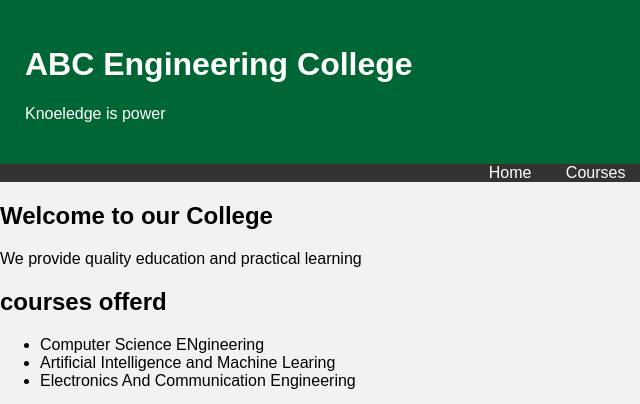
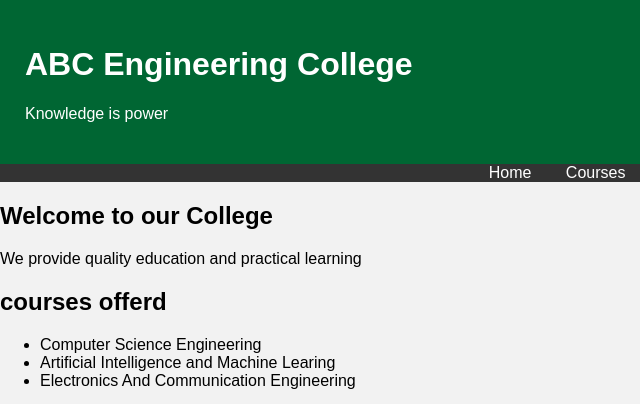
Before and after one commit to 2026cse159-lgtm/Shalini, a plain HTML site: page index.html in a window 1280 px wide. Shown: the top 404 px of the page, 0-640 px from the left. Drawn offline with Linux system fonts and the light colour scheme.

Commit message:
Update index.html

```diff
--- a/index.html
+++ b/index.html
@@ -40,7 +40,7 @@ padding:10px;
 <body>
 <header>
 <h1>ABC Engineering College</h1>
-<p>Knoeledge is power</p>
+<p>Knowledge is power</p>
 </header>
 <nav>
 <a href="#home">Home</a>
@@ -55,7 +55,7 @@ padding:10px;
 <section id ="courses">
 <h2>courses offerd</h2>
 <ul>
-<li>Computer Science ENgineering</li>
+<li>Computer Science Engineering</li>
 <li>Artificial Intelligence and Machine Learing</li>
 <li>Electronics And Communication Engineering</li>
 </ul>
```
